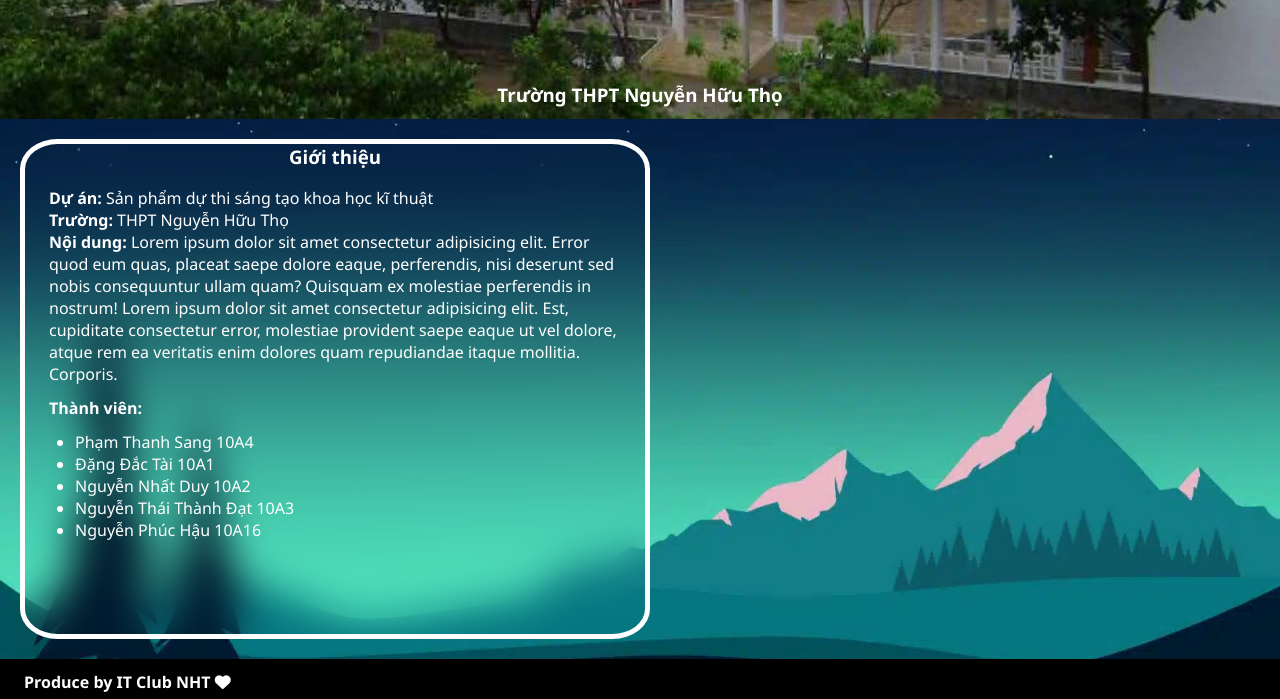
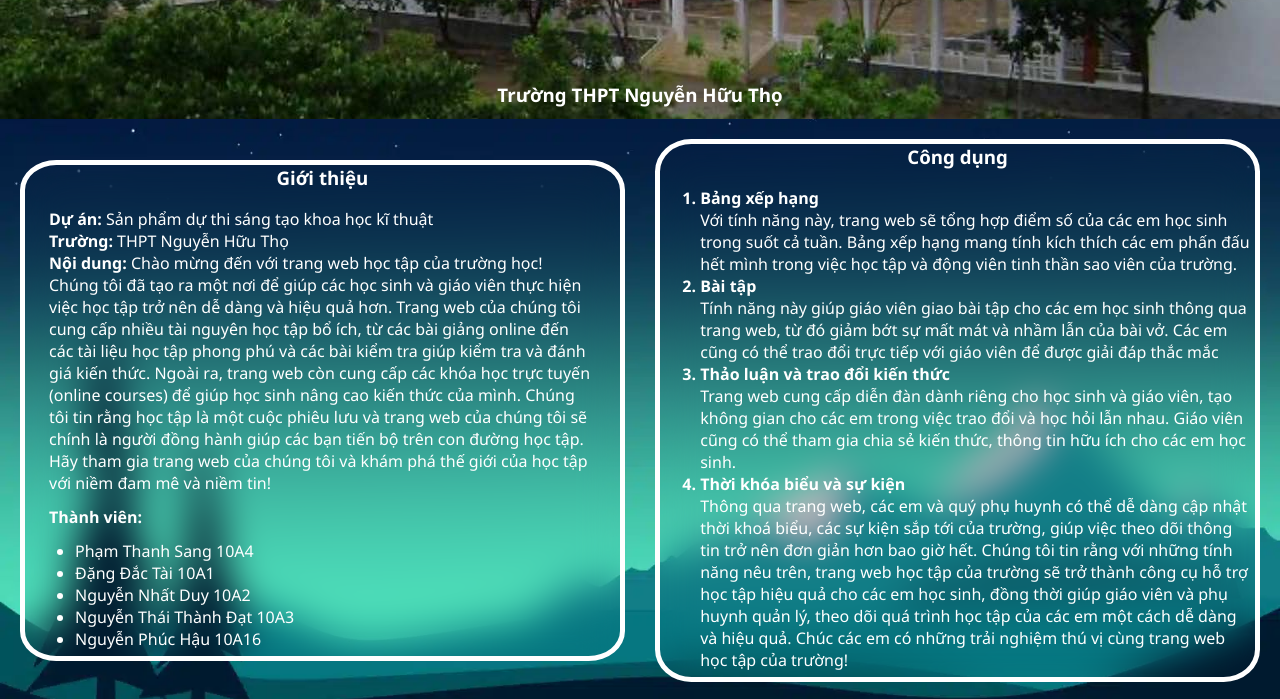
Before and after one commit to CLB-Tin-h-c-NHT/thpt_nht, a plain HTML site: page index.html in a window 1280 px wide. Shown: the part 490-1189 px from the top of the page. Drawn offline with Linux system fonts and the light colour scheme.

Commit message:
Sang commit

```diff
--- a/assets/css/style.css
+++ b/assets/css/style.css
@@ -93,6 +93,9 @@ a{
 #content .introduce{
     position: relative;
     padding: 10px;
+    display: flex;
+    justify-content: space-between;
+    align-items: center;
     background: url('/assets/img/bng-login.webp') center / cover no-repeat;
 }
 
@@ -103,7 +106,7 @@ a{
 }
 
 #content .introduce .box-intro{
-    width: 50%;
+    width: 48%;
     min-height: 500px;
     background-color: transparent;
     border: 5px solid #fff;
@@ -119,9 +122,20 @@ a{
     padding-bottom: 12px;
 }
 
-#content p{
+#content .box-intro p{
     color: #fff;
     padding: 6px 24px;
+}
+
+#content .introduce .box-useful{
+    width: 48%;
+    min-height: 500px;
+    background-color: transparent;
+    border: 5px solid #fff;
+    margin: 10px 10px;
+    border-radius: 6%;
+    color: #162938;
+    backdrop-filter: blur(20px);
 }
 
 
@@ -157,3 +171,15 @@ footer > a{
     padding: 12px 24px;
     font-size: 1rem;
 }
+
+.introduce .box-useful ol{
+    color: #fff;
+    padding: 6px 0;
+    padding-left: 40px;
+    font-weight: bold;
+}
+
+.introduce .box-useful p{
+    padding: 0;
+    font-weight: lighter;
+}
--- a/index.html
+++ b/index.html
@@ -11,7 +11,7 @@
     <header>
         <div id="nav">
             <ul class="nav-main">
-                <li><a href="./index.html"><i class="fa-solid fa-house"></i> Trang chủ</a></li>
+                <li><a href='/index/index.html'><i class="fa-solid fa-house"></i> Trang chủ</a></li>
                 <li>
                     <a href=""><i class="fa-regular fa-calendar"></i> Thời Khóa biểu</a>
                     <ul class="sub-nav">
@@ -44,13 +44,11 @@
         <div class="introduce">
             <div class="box-intro">
                 <h3>Giới thiệu</h3>
-                <p><b>Dự án:</b> Sản phẩm dự thi sáng tạo khoa học kĩ thuật </br>
+                <p><b>Dự án:</b> Sản phẩm dự thi sáng tạo khoa học kĩ thuật <br>
                     <b>Trường:</b> THPT Nguyễn Hữu Thọ <br>
-                    <b>Nội dung:</b> Lorem ipsum dolor sit amet consectetur adipisicing elit. Error quod eum quas, placeat saepe dolore eaque, perferendis, nisi
-                    deserunt sed nobis consequuntur ullam quam? Quisquam ex molestiae perferendis in nostrum!
-                    Lorem ipsum dolor sit amet consectetur adipisicing elit. Est, cupiditate consectetur error, molestiae provident saepe eaque ut vel dolore,
-                    atque rem ea veritatis enim dolores quam repudiandae itaque mollitia. Corporis.
-                <br>
+                    <b>Nội dung:</b> Chào mừng đến với trang web học tập của trường học! Chúng tôi đã tạo ra một nơi để giúp các học sinh và giáo viên thực hiện việc học tập trở nên dễ dàng và hiệu quả hơn.
+                    Trang web của chúng tôi cung cấp nhiều tài nguyên học tập bổ ích, từ các bài giảng online đến các tài liệu học tập phong phú và các bài kiểm tra giúp kiểm tra và đánh giá kiến thức. Ngoài ra, trang web còn cung cấp các khóa học trực tuyến (online courses) để giúp học sinh nâng cao kiến thức của mình.
+                    Chúng tôi tin rằng học tập là một cuộc phiêu lưu và trang web của chúng tôi sẽ chính là người đồng hành giúp các bạn tiến bộ trên con đường học tập. Hãy tham gia trang web của chúng tôi và khám phá thế giới của học tập với niềm đam mê và niềm tin!
                 <p><b>Thành viên:</b></p>
                 <ul class="member">
                     <li><a href="https://www.facebook.com/sangpham26">Phạm Thanh Sang 10A4</a></li>
@@ -59,6 +57,29 @@
                     <li><a href="">Nguyễn Thái Thành Đạt 10A3</a></li>
                     <li><a href="">Nguyễn Phúc Hậu 10A16</a></li>
                 </ul>
+            </div>
+            <div class="box-useful">
+                <h3>Công dụng</h3>
+                <ol>
+                    <li>
+                        Bảng xếp hạng
+                        <p>Với tính năng này, trang web sẽ tổng hợp điểm số của các em học sinh trong suốt cả tuần. Bảng xếp hạng mang tính kích thích các em phấn đấu hết mình trong việc học tập và động viên tinh thần sao viên của trường.</p>
+                    </li>
+                    <li>
+                        Bài tập
+                        <p>Tính năng này giúp giáo viên giao bài tập cho các em học sinh thông qua trang web, từ đó giảm bớt sự mất mát và nhầm lẫn của bài vở. Các em cũng có thể trao đổi trực tiếp với giáo viên để được giải đáp thắc mắc</p>
+                    </li>
+                    <li>
+                        Thảo luận và trao đổi kiến thức
+                        <p>Trang web cung cấp diễn đàn dành riêng cho học sinh và giáo viên, tạo không gian cho các em trong việc trao đổi và học hỏi lẫn nhau. Giáo viên cũng có thể tham gia chia sẻ kiến thức, thông tin hữu ích cho các em học sinh.</p>
+                    </li>
+                    <li>
+                        Thời khóa biểu và sự kiện
+                        <p>
+                            Thông qua trang web, các em và quý phụ huynh có thể dễ dàng cập nhật thời khoá biểu, các sự kiện sắp tới của trường, giúp việc theo dõi thông tin trở nên đơn giản hơn bao giờ hết.                            Chúng tôi tin rằng với những tính năng nêu trên, trang web học tập của trường sẽ trở thành công cụ hỗ trợ học tập hiệu quả cho các em học sinh, đồng thời giúp giáo viên và phụ huynh quản lý, theo dõi quá trình học tập của các em một cách dễ dàng và hiệu quả.  Chúc các em có những trải nghiệm thú vị cùng trang web học tập của trường!
+                        </p>
+                    </li>
+                </ol>
             </div>
         </div>
     </div>
```
Also changed, not shown: assets/css/style-login.css (+14 -0 lines), assets/html/login.html (+31 -3 lines).
